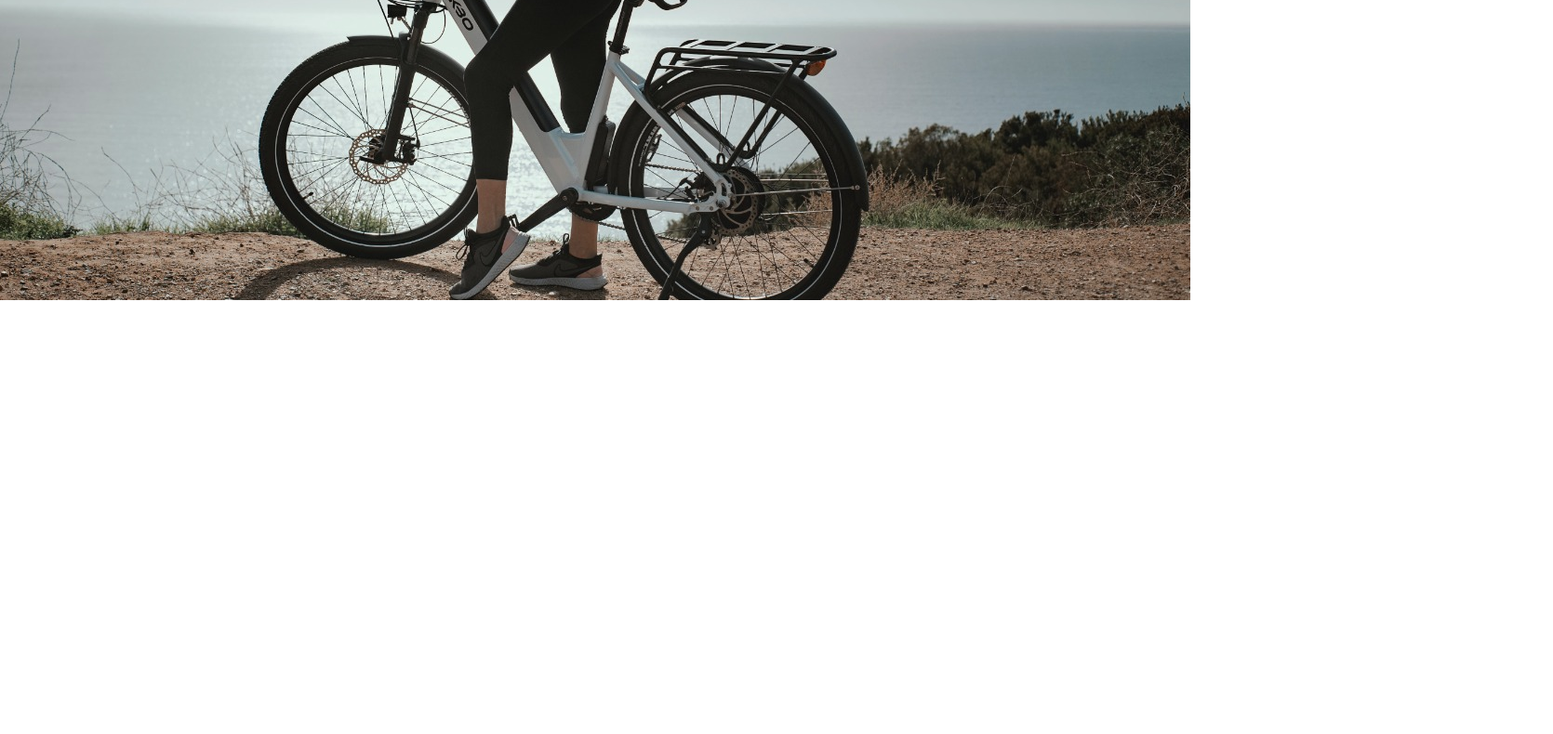
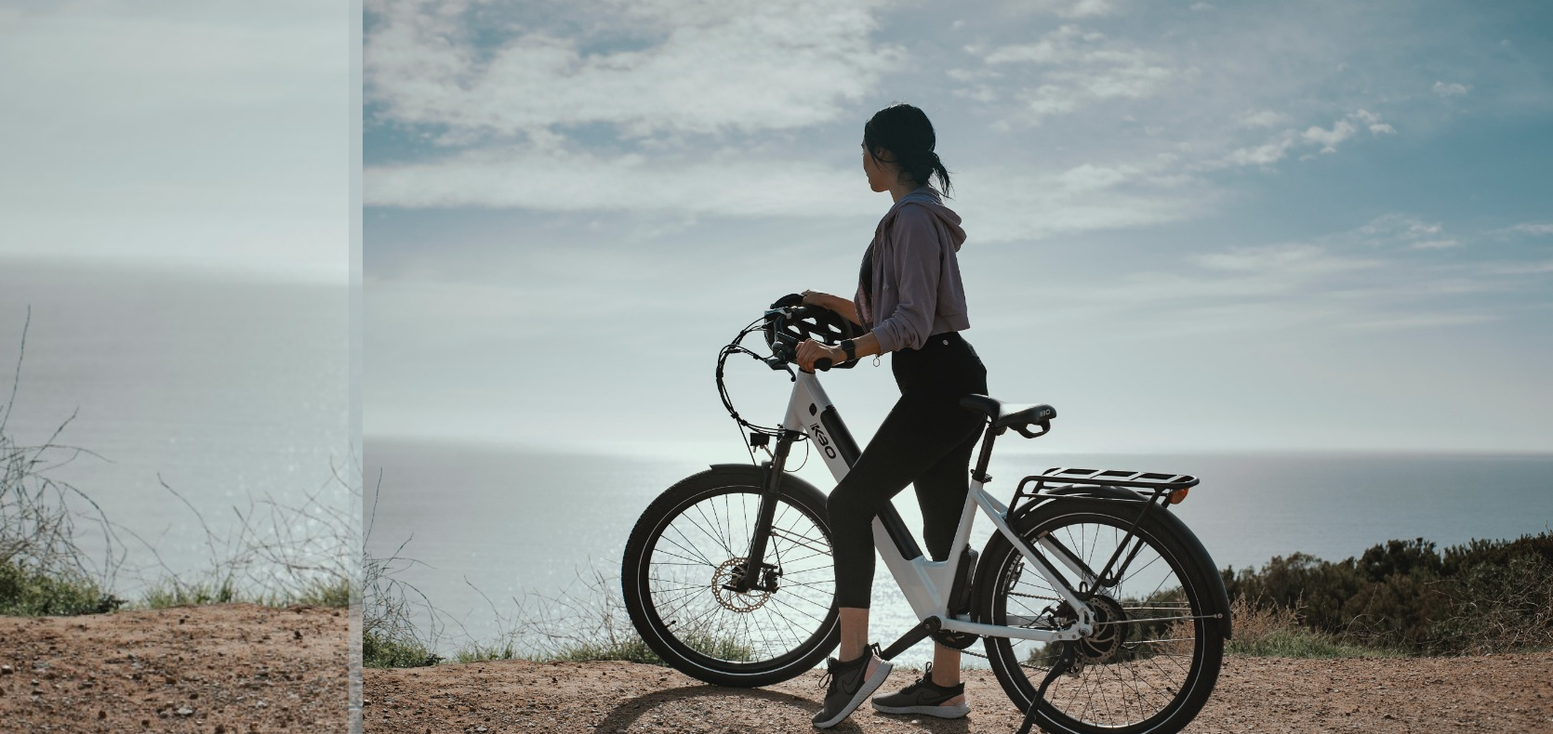
Before and after one commit to Ananyaa5/Ananyaa5.github.io, a plain HTML site: page index.html in a window 1280 px wide. Shown: the part 477-1267 px from the top of the page at 93% size, 1670 px wide, since content can reach past the window. Before the commit the page ends 800 px from the top, so only its background shows below. Drawn offline with nearby package versions, Linux system fonts and the light colour scheme.

Commit message:
Update index.html

```diff
--- a/index.html
+++ b/index.html
@@ -22,6 +22,7 @@
 
 <p>
     <img src="logo_cycle.jpeg" alt="">
+  <img src="cycle_lady.jpeg" alt="">
 </p>
 
     </div>
```
